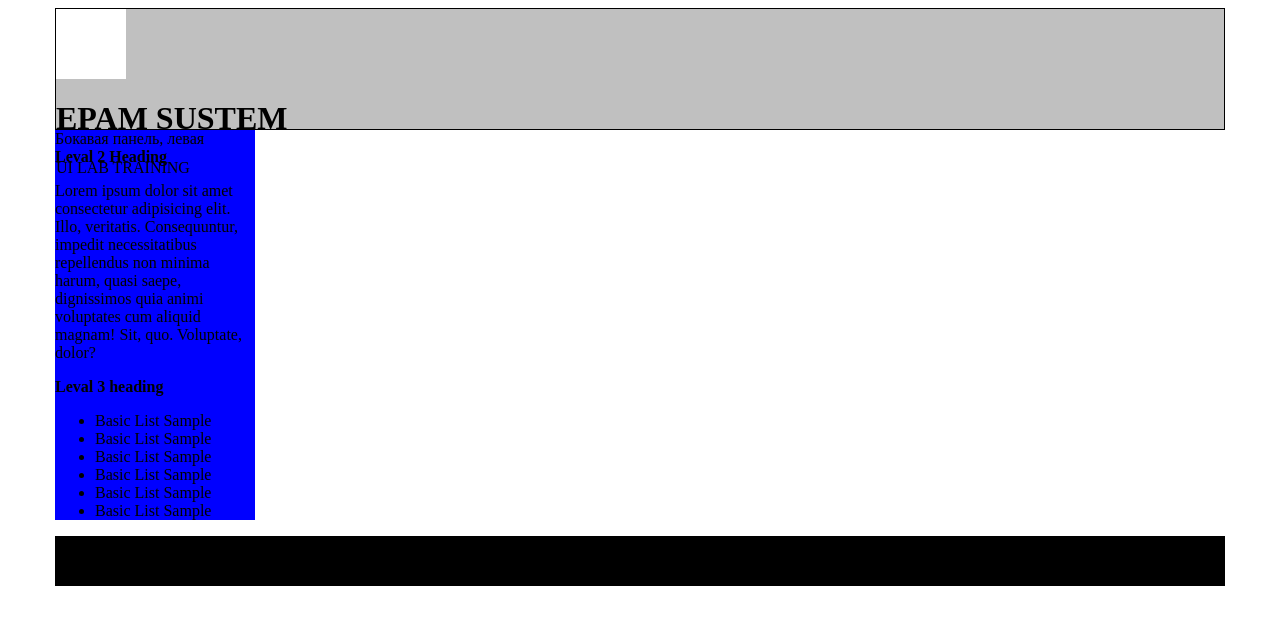
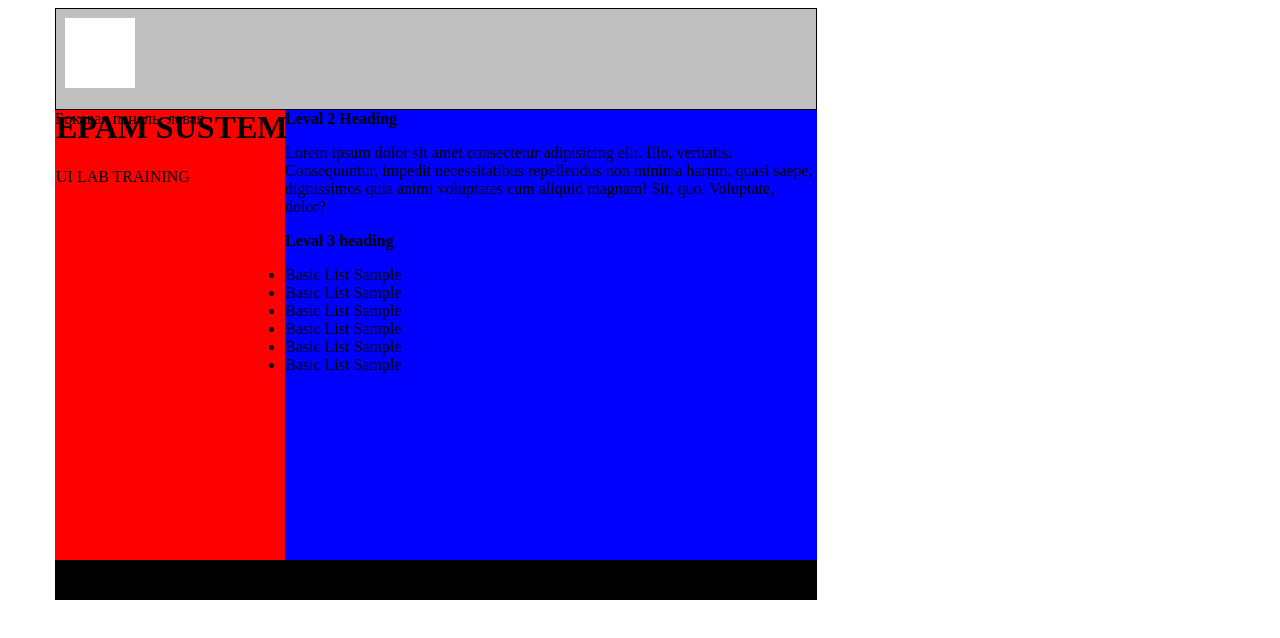
Before and after one commit to DarthVader94/LVL1, a plain HTML site: page index.html in a window 1280 px wide. Drawn offline with Linux system fonts and the light colour scheme.

Commit message:
правильно ли поставил в блок текст в майне?

```diff
--- a/css/style.css
+++ b/css/style.css
@@ -8,8 +8,10 @@ body {
 
 .header {
    border: 1px solid black;
-   height: 120px;
+   height: 100px;
+   width: 760px;
    background-color: silver;
+
 }
 
 
@@ -17,32 +19,38 @@ body {
    background-color: white;
    width: 70px;
    height: 70px;
-   float:;
+   margin:9px;
 }
 
 .text-block {
    right: 20px;
 }
 
-.saidbar:hover {
-   height: 100px;
-   width: 120px;
-   background-color: silver;
-   text-decoration: underline;
+.saidbar {
+   height: 450px;
+   width: 230px;
+   background-color: red;
+   /*text-decoration: underline;*/
    cursor: pointer;
+   float: left;
 }
 
 .main {
-   width: 200px;
+   width: 762px;
+   height: 450px;
    background-color:blue;
    right: auto;
 }
 
+
 .main-text {
 color: black;
+font-size: ;
+font-family: ;
 }
 
 .footer {
-   height: 50px;
+   height: 40px;
+   width: 762px;
    background-color: black;
 }
--- a/index.html
+++ b/index.html
@@ -19,14 +19,18 @@
             </div>
             <div class="nav"></div>
         </div>
+        <div class="saidbar">Бокавая панель, левая</div>
+
         <div class="main">
-            <div class="saidbar">Бокавая панель, левая</div>
-            <b>Leval 2 Heading</b>
-            <p class="main-text">Lorem ipsum dolor sit amet consectetur adipisicing elit. Illo, veritatis. Consequuntur,
-                impedit
-                necessitatibus repellendus non minima harum, quasi saepe, dignissimos quia animi voluptates cum aliquid
-                magnam! Sit, quo. Voluptate, dolor?</p>
-            <div>
+            <div class="text-content">
+                <b>Leval 2 Heading</b>
+                <p class="main-text">Lorem ipsum dolor sit amet consectetur adipisicing elit. Illo, veritatis.
+                    Consequuntur,
+                    impedit
+                    necessitatibus repellendus non minima harum, quasi saepe, dignissimos quia animi voluptates cum
+                    aliquid
+                    magnam! Sit, quo. Voluptate, dolor?</p>
+
                 <b>Leval 3 heading</b>
                 <ul>
                     <li>Basic List Sample</li>
```
